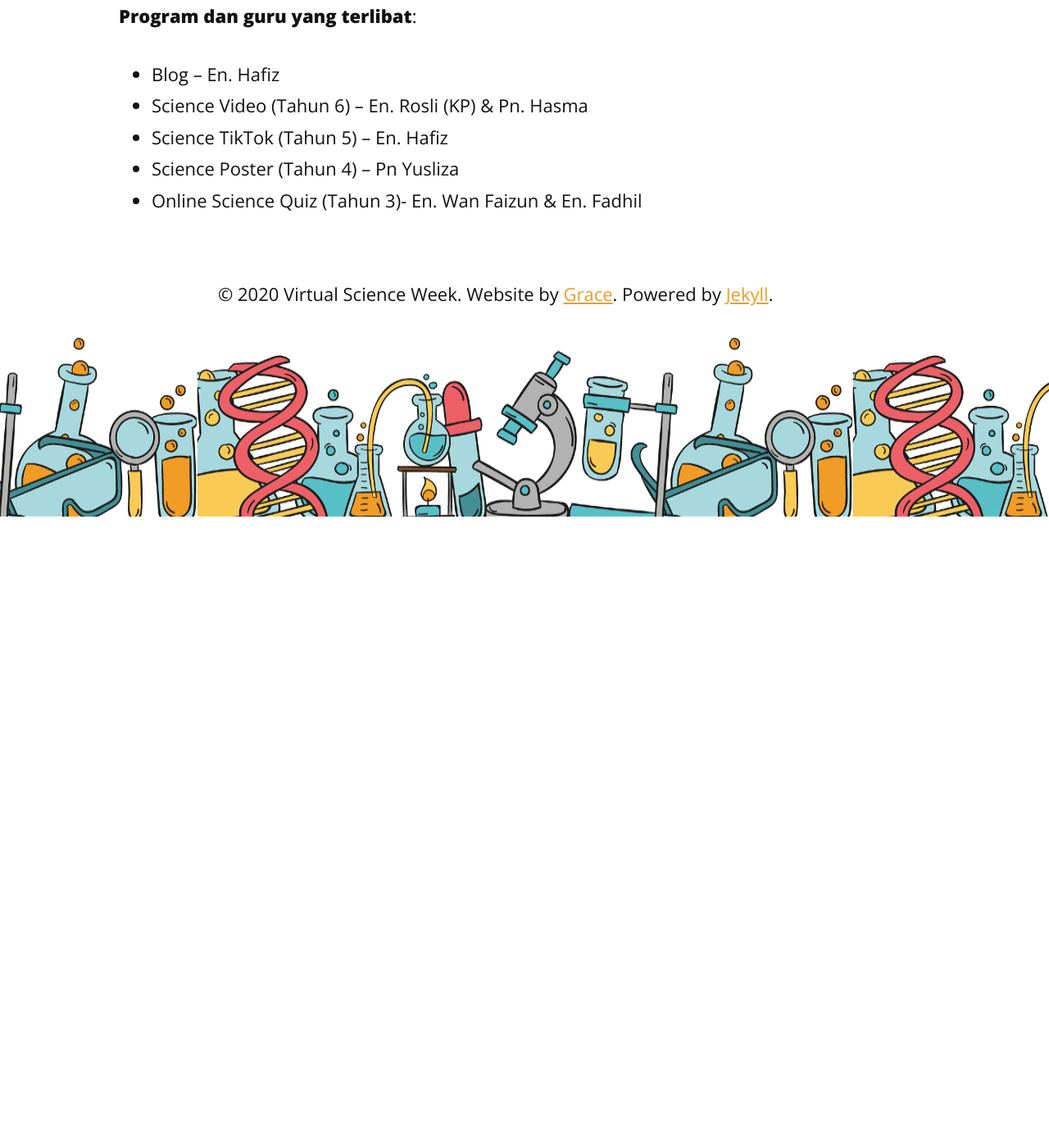
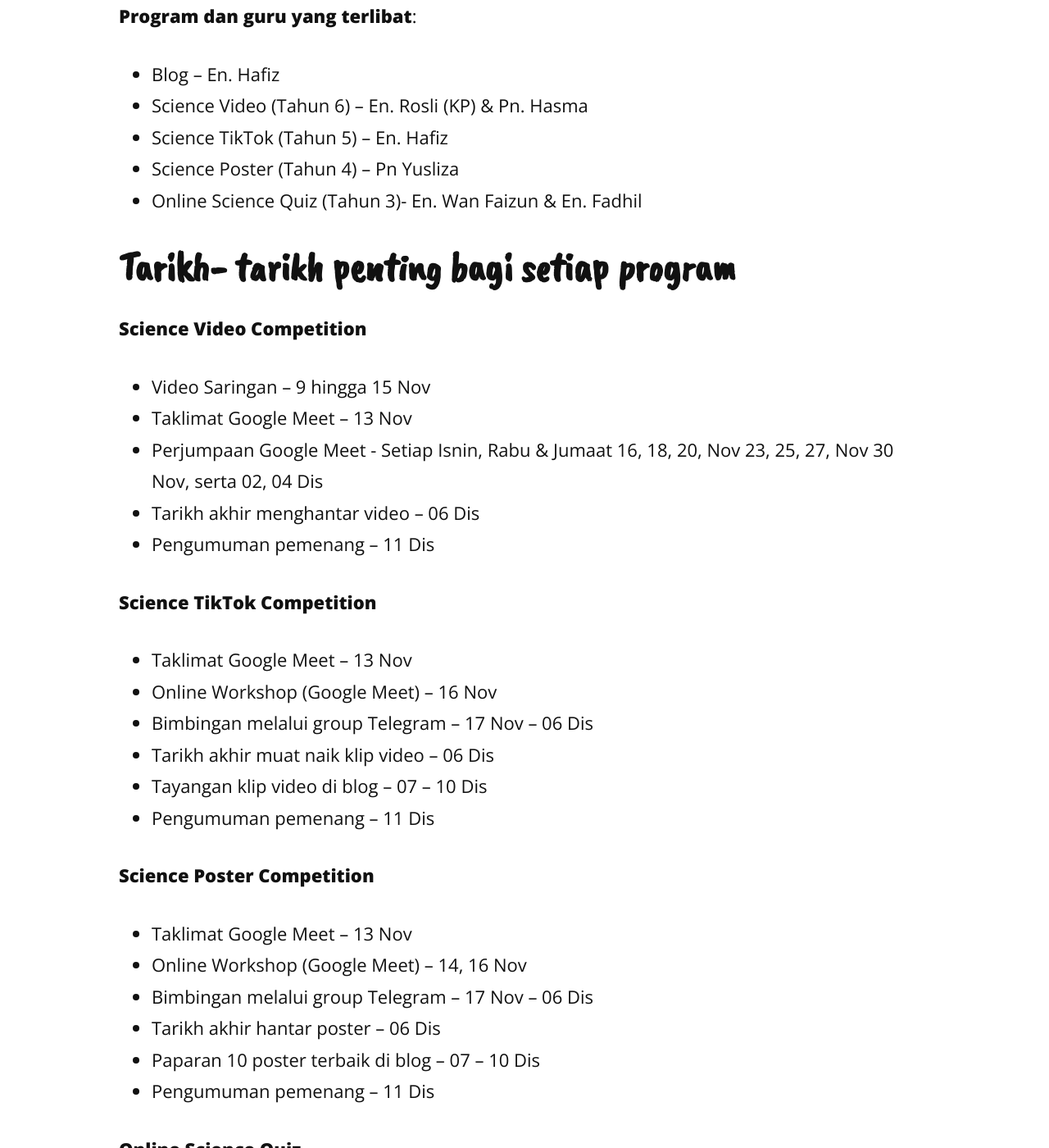
Before and after one commit to evangelistagrace/VSW2020, a Jekyll site: the page built from about.md, in a window 1280 px wide and 1400 px high, scrolled down 1942 px. Shown: the whole window at 82% size. Built offline with Jekyll 4.4.1, drawn with Linux system fonts in a browser that asks for light colours; nearby versions of some CDN libraries; before the commit the page ends 2572 px from its top, so only the background shows below that; some of the changed text lies outside the part shown.

Commit message:
Update about.md

```diff
--- a/about.md
+++ b/about.md
@@ -31,3 +31,41 @@ __Program dan guru yang terlibat__:
 - Science TikTok (Tahun 5) – En. Hafiz
 - Science Poster (Tahun 4) – Pn Yusliza
 - Online Science Quiz (Tahun 3)- En. Wan Faizun & En. Fadhil
+
+## __Tarikh- tarikh penting bagi setiap program__
+
+__Science Video Competition__
+
+- Video Saringan – 9 hingga 15 Nov
+- Taklimat Google Meet – 13 Nov
+- Perjumpaan Google Meet  - Setiap Isnin, Rabu & Jumaat
+16, 18, 20, Nov
+23, 25, 27, Nov
+30 Nov, serta 02, 04 Dis
+- Tarikh akhir menghantar video – 06 Dis
+- Pengumuman pemenang – 11 Dis
+
+__Science TikTok Competition__
+- Taklimat Google Meet – 13 Nov
+- Online Workshop (Google Meet) – 16 Nov
+- Bimbingan melalui group Telegram – 17 Nov – 06 Dis
+- Tarikh akhir muat naik klip video – 06 Dis
+- Tayangan klip video di blog – 07 – 10 Dis
+- Pengumuman pemenang – 11 Dis
+
+__Science Poster Competition__
+- Taklimat Google Meet – 13 Nov
+- Online Workshop (Google Meet) – 14, 16 Nov
+- Bimbingan melalui group Telegram – 17 Nov – 06 Dis
+- Tarikh akhir hantar poster – 06 Dis
+- Paparan 10 poster terbaik di blog – 07 – 10 Dis
+- Pengumuman pemenang – 11 Dis
+
+__Online Science Quiz__
+- Taklimat Google Meet – 13 Nov
+- Muat naik soalan ke dalam Quizizz
+- Quizziz dibuka – 07 – 10 Dis
+- Tarikh akhir menjawab Quizizz – 10 Dis
+- Pengumuman pemenang – 11 Dis
+
+Untuk maklumat lanjut, sila rujuk poster-poster di [Gallery](http://vsw2020.site/gallery/)
```
